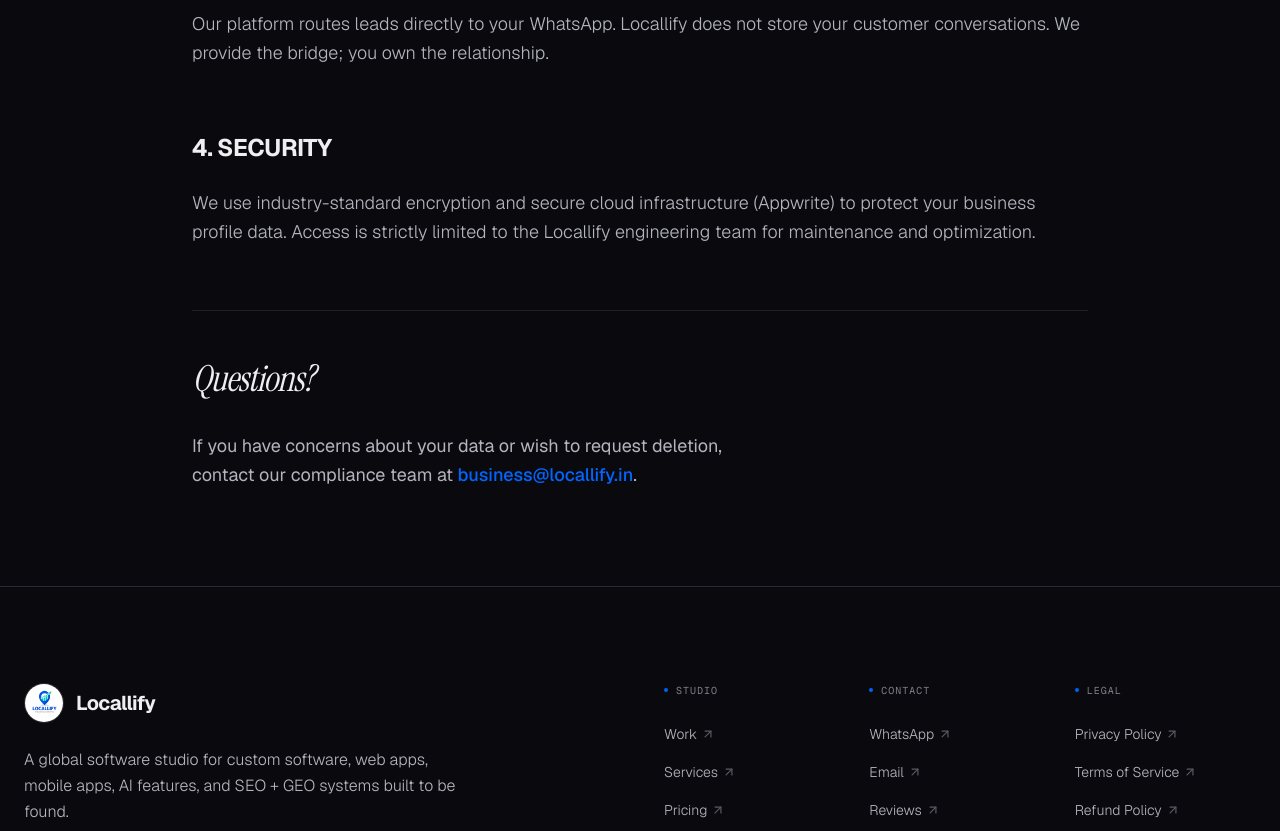
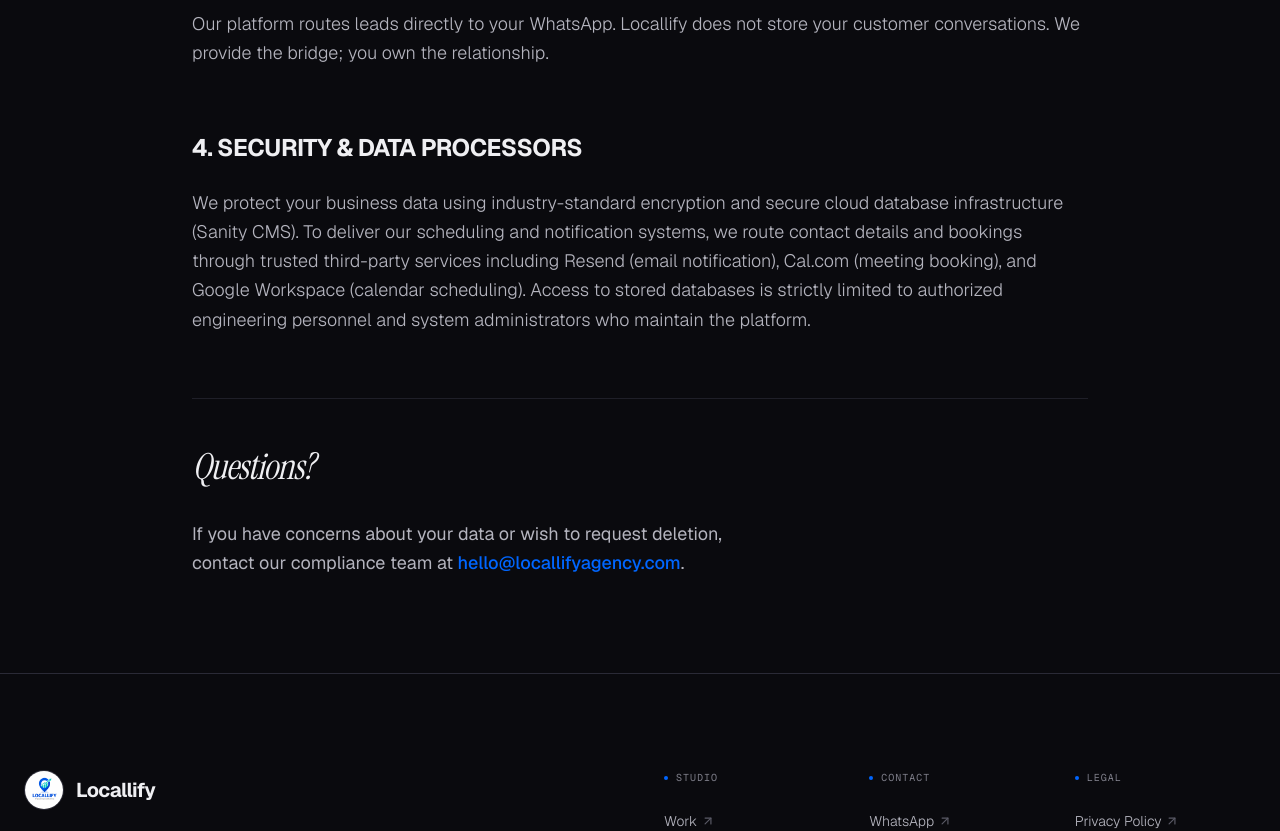
Before and after one commit to Habib7442/locallify, a Next.js app: page /privacy-policy in a window 1280 px wide. Shown: the part 1100-1931 px from the top of the page. Built offline with nearby package versions, Linux system fonts and the light colour scheme.

Commit message:
docs(legal): update data infrastructure, processors, access scope & hello@locallifyagency.com in policies

```diff
--- a/app/(legal)/privacy-policy/page.tsx
+++ b/app/(legal)/privacy-policy/page.tsx
@@ -60,17 +60,17 @@
               </p>
             </section>
 
-            <section className="space-y-6">
-              <h2 className="font-sans font-bold text-2xl text-text-primary uppercase tracking-tight">4. Security</h2>
+             <section className="space-y-6">
+              <h2 className="font-sans font-bold text-2xl text-text-primary uppercase tracking-tight">4. Security & Data Processors</h2>
               <p className="text-text-secondary leading-relaxed font-light text-lg">
-                We use industry-standard encryption and secure cloud infrastructure (Appwrite) to protect your business profile data. Access is strictly limited to the Locallify engineering team for maintenance and optimization.
+                We protect your business data using industry-standard encryption and secure cloud database infrastructure (Sanity CMS). To deliver our scheduling and notification systems, we route contact details and bookings through trusted third-party services including Resend (email notification), Cal.com (meeting booking), and Google Workspace (calendar scheduling). Access to stored databases is strictly limited to authorized engineering personnel and system administrators who maintain the platform.
               </p>
             </section>
 
             <section className="space-y-8 pt-12 border-t border-border-subtle">
               <h2 className="font-display italic text-4xl text-text-primary">Questions?</h2>
               <p className="text-text-secondary leading-relaxed text-lg max-w-xl">
-                If you have concerns about your data or wish to request deletion, contact our compliance team at <span className="text-accent-primary font-medium">business@locallify.in</span>.
+                If you have concerns about your data or wish to request deletion, contact our compliance team at <span className="text-accent-primary font-medium">hello@locallifyagency.com</span>.
               </p>
             </section>
           </div>
--- a/app/(legal)/shipping-policy/page.tsx
+++ b/app/(legal)/shipping-policy/page.tsx
@@ -39,7 +39,7 @@
             <section className="space-y-6 border-t border-zinc-100 pt-12">
               <h2 className="text-2xl font-black uppercase tracking-tight text-zinc-900">Contact Us</h2>
               <p className="text-zinc-600 leading-relaxed font-medium">
-                If you have any questions regarding our delivery process, please contact us at <span className="text-[#0066FF] font-bold">business@locallify.in</span>.
+                If you have any questions regarding our delivery process, please contact us at <span className="text-[#0066FF] font-bold">hello@locallifyagency.com</span>.
               </p>
             </section>
           </div>
--- a/components/Footer.tsx
+++ b/components/Footer.tsx
@@ -60,7 +60,7 @@
            <div className="flex flex-wrap justify-center gap-4 md:gap-12">
              <span>© 2026 LOCALLIFY · ALL RIGHTS RESERVED</span>
              <span className="flex items-center gap-2 text-zinc-500"><MapPin className="w-3 h-3 text-[#0066FF]" /> Fakirtilla, Masimpur, Silchar, Assam 788010</span>
-             <span className="text-[#0066FF]">business@locallify.in</span>
+             <span className="text-accent-primary">hello@locallifyagency.com</span>
            </div>
            <p className="text-zinc-300">MADE IN THE NORTH EAST</p>
         </div>
```
